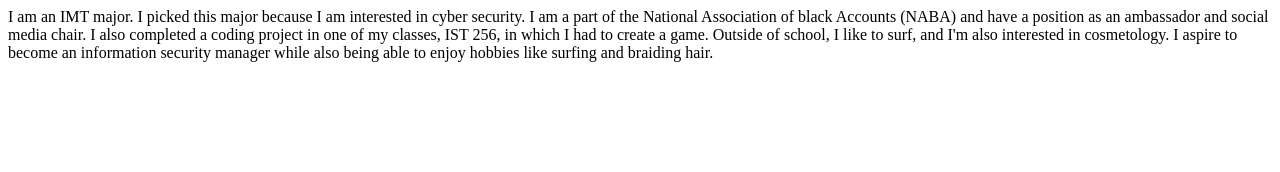
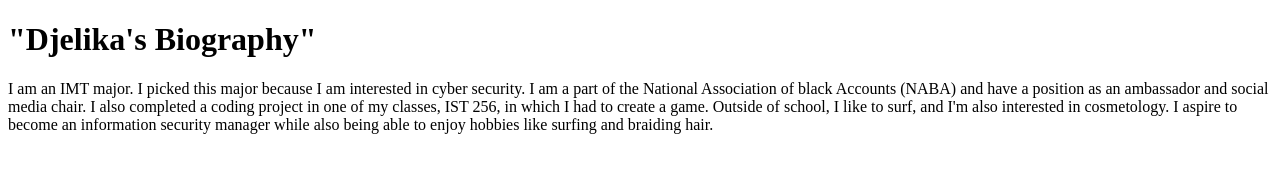
Before and after one commit to dba10/ist263, a plain HTML site: page lab02/ba-bio.html in a window 1280 px wide. Drawn offline with Linux system fonts and the light colour scheme.

Commit message:
Update ba-bio.html

```diff
--- a/lab02/ba-bio.html
+++ b/lab02/ba-bio.html
@@ -5,6 +5,7 @@
         <title> Djelika Ba- Bio</title>
 
     </head>
+        <h1>"Djelika's Biography"</h1>
 
     <body>
         I am an IMT major. I picked this major because I am interested in cyber security. I am a part of the National Association of black Accounts (NABA) and have a position as an ambassador and social media chair. I also completed a coding project in one of my classes, IST 256, in which I had to create a game. Outside of school, I like to surf, and I'm also interested in cosmetology. I aspire to become an information security manager while also being able to enjoy hobbies like surfing and braiding hair.
```
